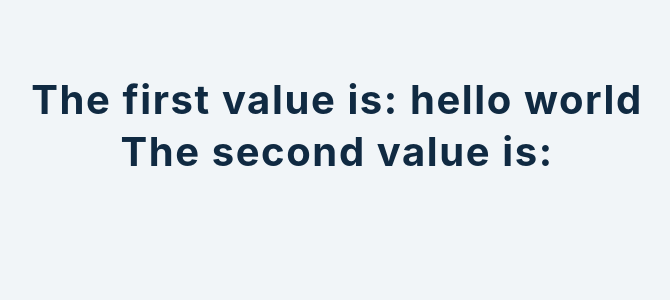
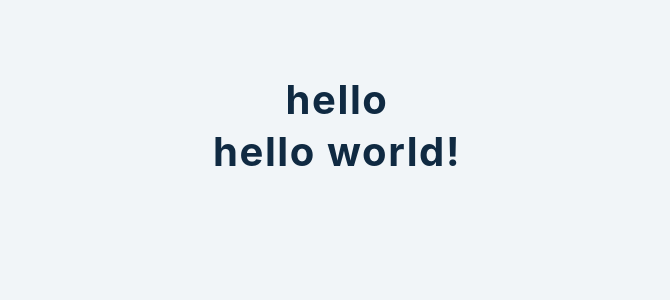
Before and after one commit to ILopatenko/react1, a React (Create React App) app: page / in a window 1280 px wide. Shown: the top 300 px of the page, without its empty margins (303-973 px from the left). Built offline with nearby package versions, Linux system fonts and the light colour scheme.

Commit message:
Short-circuit evaluation. TC06:02

```diff
--- a/src/tutorial/3-conditional-rendering/setup/2-short-circuit.js
+++ b/src/tutorial/3-conditional-rendering/setup/2-short-circuit.js
@@ -6,12 +6,12 @@ const ShortCircuit = () => {
 
   const [text, setText] = useState('');
 
-  const firstValue = text || 'hello world';
-  const secondValue = text && 'hello world';
+  /* const firstValue = text || 'hello world';
+  const secondValue = text && 'hello world'; */
 
   return <>
-    <h2>The first value is: {firstValue}</h2>
-    <h2>The second value is: {secondValue}</h2>
+    <h2>{text || 'hello'}</h2>
+    {!text && <h2>hello world!</h2>}
   </>
 };
 
```
